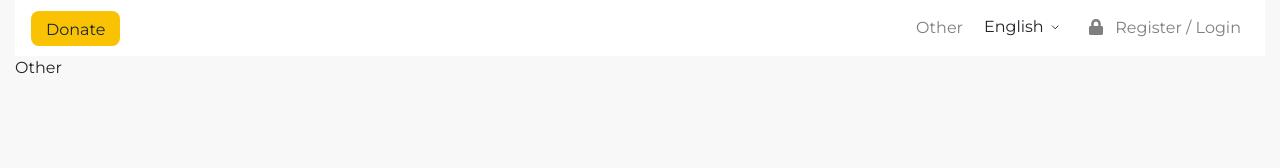
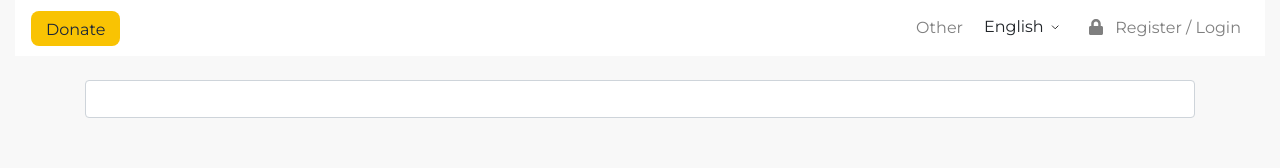
Before and after one commit to danielgreendev/react-master, a React (Create React App) app in the folder client/: page /other in a window 1280 px wide. Shown: the top 168 px of the page. Built offline with nearby package versions, Linux system fonts and the light colour scheme.

Commit message:
upd: update strong password

```diff
--- a/client/src/component/other/Other.js
+++ b/client/src/component/other/Other.js
@@ -1,18 +1,49 @@
 import React, { Component } from 'react'
 
 export default class Other extends Component {
-    render() {
-        const regex = /^(?=.*[A-Z])(?=.*\d)(?=.*[!@#$%^&*()_+])[A-Za-z\d!@#$%^&*()_+]{8,}$/;
-        const myString = "MyString123!";
-        if (regex.test(myString)) {
-            console.log("The string contains at least one uppercase letter, number, and special character.");
-        } else {
-            console.log("The string does not contain at least one uppercase letter, number, or special character.");
+    constructor(props) {
+        super(props)
+        this.state = {
+            input : "",
+            valid : undefined
         }
 
+    }
+
+    onChange = (e) => {
+        const newValue = e.target.value
+        this.setState({ [e.target.name] : newValue })
+        const regex = /^(?=.*[A-Z])(?=.*\d)(?=.*[!@#$%^&*()_+])[A-Za-z\d!@#$%^&*()_+]{8,}$/
+        const myString = newValue
+        if (regex.test(myString)) {
+            this.setState({ valid : true })
+        } else {
+            this.setState({ valid : false })
+        }
+    }
+
+    render() {
+        // const myString = "MyString123!";
+        // if (regex.test(myString)) {
+        //     console.log("The string contains at least one uppercase letter, number, and special character.");
+        // } else {
+        //     console.log("The string does not contain at least one uppercase letter, number, or special character.");
+        // }
+
         return (
-            <div>
-                Other
+            <div className='container mt-4'>
+                <input className='form-control'
+                       value={ this.state.input }
+                       name="input"
+                       onChange={ this.onChange }
+                />
+                <p className='display-4'>
+                    {
+                        this.state.valid == undefined ? "" : (
+                            this.state.valid === true ? "Strong Password" : "Password must contain at least one uppercase letter, one number and one special character"
+                        )
+                    }
+                </p>
             </div>
         )
     }
```
